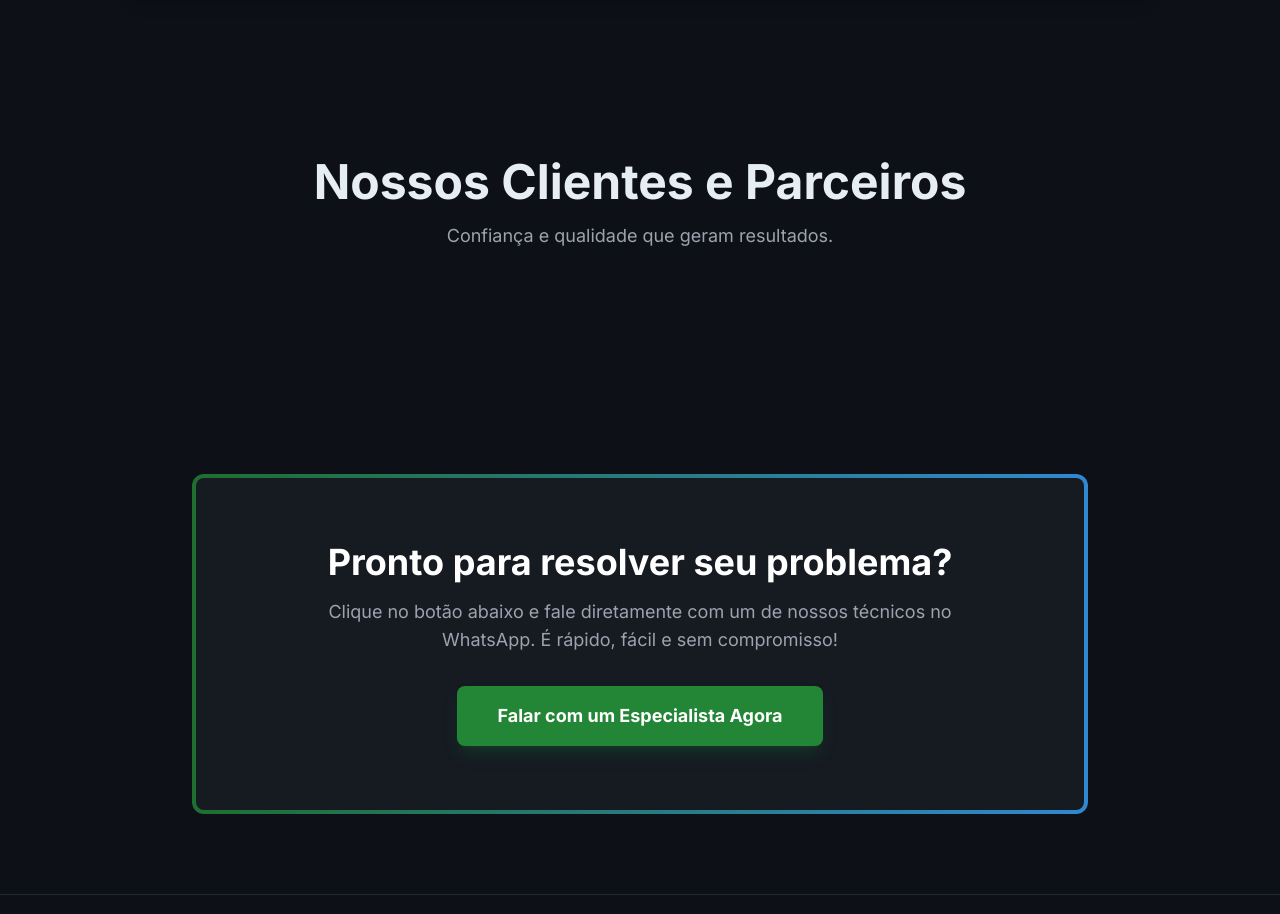
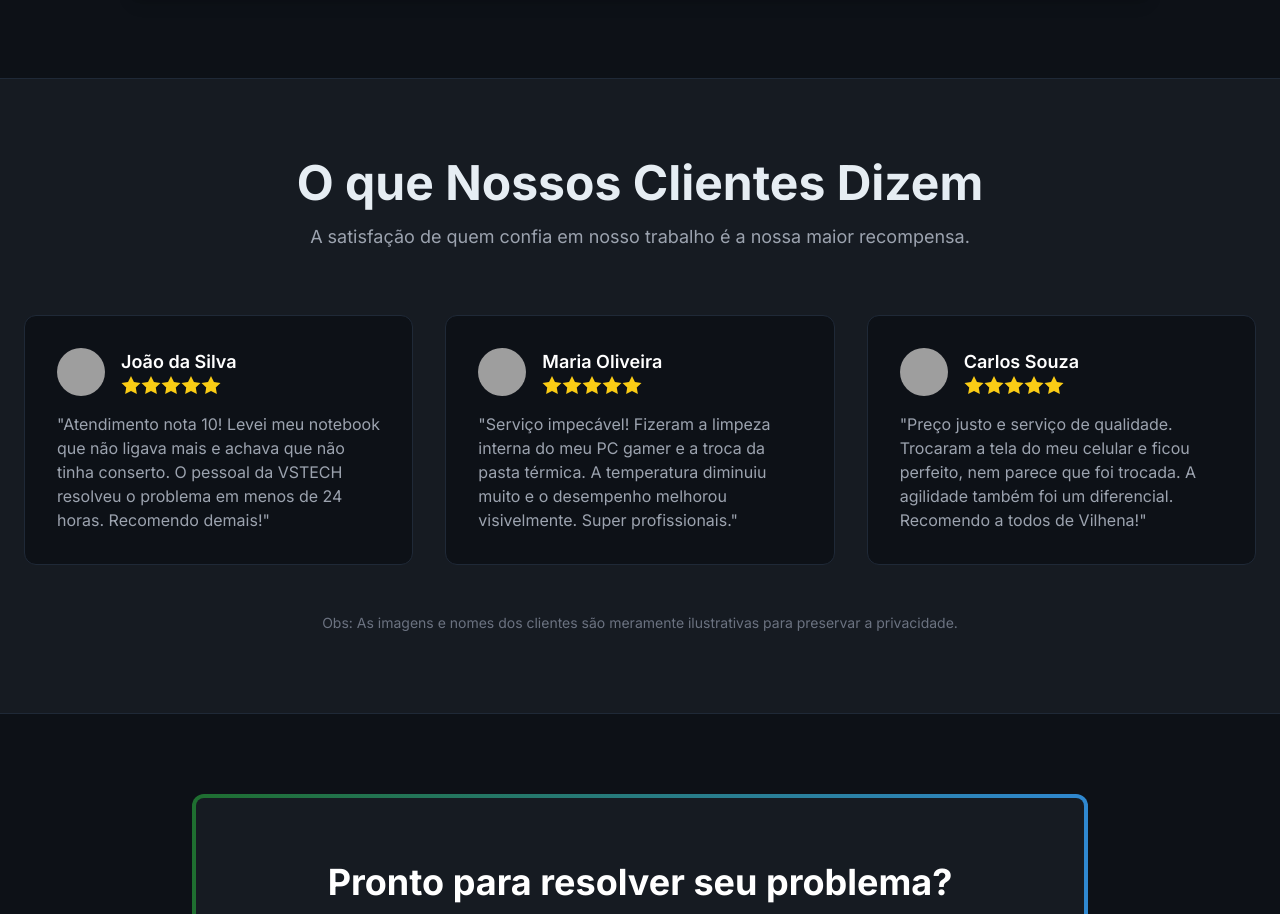
Before and after one commit to wesleyleandro7g/html-pages, a plain HTML site: page vstechinformatica/index.html in a window 1280 px wide. Shown: the part 5176-6090 px from the top of the page. Drawn offline with nearby package versions, Linux system fonts and the light colour scheme; grey boxes are pictures that could not be loaded.

Commit message:
feat: reviews

```diff
--- a/vstechinformatica/index.html
+++ b/vstechinformatica/index.html
@@ -354,35 +354,68 @@
             </div>
         </section>
 
-        <!-- SEÇÃO DEPOIMENTOS/MARCAS -->
-        <section id="marcas" class="py-20">
+        <!-- SEÇÃO DEPOIMENTOS -->
+        <section id="depoimentos" class="py-20 bg-[#161B22] border-y border-gray-800">
             <div class="container mx-auto px-6">
                 <div class="text-center mb-16">
-                    <h2 class="text-4xl md:text-5xl font-bold mb-4 reveal">Nossos Clientes e Parceiros</h2>
-                    <p class="text-lg text-gray-400 max-w-2xl mx-auto reveal" style="transition-delay: 150ms;">Confiança e qualidade que geram resultados.</p>
+                    <h2 class="text-4xl md:text-5xl font-bold mb-4 reveal">O que Nossos Clientes Dizem</h2>
+                    <p class="text-lg text-gray-400 max-w-2xl mx-auto reveal" style="transition-delay: 150ms;">A satisfação de quem confia em nosso trabalho é a nossa maior recompensa.</p>
                 </div>
-            </div>
-
-            <!-- <div class="relative mt-12">
-                <div class="w-full overflow-hidden">
-                    <div class="flex animate-infinite-scroll">
-                        <img src="./assets/img1.jpg" alt="Cliente 1" class="w-56 h-auto mx-4 rounded-lg">
-                        <img src="./assets/img2.jpg" alt="Cliente 2" class="w-56 h-auto mx-4 rounded-lg">
-                        <img src="./assets/img3.jpg" alt="Cliente 3" class="w-56 h-auto mx-4 rounded-lg">
-                        <img src="./assets/img4.jpg" alt="Cliente 4" class="w-56 h-auto mx-4 rounded-lg">
-                        <img src="./assets/img5.jpg" alt="Cliente 5" class="w-56 h-auto mx-4 rounded-lg">
-                        <img src="./assets/img6.jpg" alt="Cliente 6" class="w-56 h-auto mx-4 rounded-lg">
-                        <img src="./assets/img7.jpg" alt="Cliente 7" class="w-56 h-auto mx-4 rounded-lg">
-                        <img src="./assets/img8.jpg" alt="Cliente 8" class="w-56 h-auto mx-4 rounded-lg">
-                        <img src="./assets/img9.jpg" alt="Cliente 9" class="w-56 h-auto mx-4 rounded-lg">
-                        <img src="./assets/img10.jpg" alt="Cliente 10" class="w-56 h-auto mx-4 rounded-lg">
-                        <img src="./assets/img2.jpg" alt="Cliente 2" class="w-56 h-auto mx-4 rounded-lg">
-                        <img src="./assets/img5.jpg" alt="Cliente 5" class="w-56 h-auto mx-4 rounded-lg">
-                        <img src="./assets/img1.jpg" alt="Cliente 1" class="w-56 h-auto mx-4 rounded-lg">
-                        <img src="./assets/img6.jpg" alt="Cliente 6" class="w-56 h-auto mx-4 rounded-lg">
+                <div class="grid grid-cols-1 md:grid-cols-2 lg:grid-cols-3 gap-8">
+                    <!-- Depoimento 1 -->
+                    <div class="bg-[#0D1117] border border-gray-800 rounded-xl p-8 transform hover:-translate-y-2 transition-transform duration-300 reveal">
+                        <div class="flex items-center mb-4">
+                            <img src="https://lh3.googleusercontent.com/a-/ALV-Uj_3yG_2-2X_3-g2-g_3yG_2-2X_3-g2-g=s40-c-rp-mo-br" alt="Foto do Cliente" class="w-12 h-12 rounded-full mr-4 object-cover">
+                            <div>
+                                <h4 class="text-lg font-semibold text-white">João da Silva</h4>
+                                <div class="flex items-center text-yellow-400">
+                                    <svg class="w-5 h-5" fill="currentColor" viewBox="0 0 20 20"><path d="M10 15l-5.878 3.09 1.123-6.545L.489 6.91l6.572-.955L10 0l2.939 5.955 6.572.955-4.756 4.635 1.123 6.545z"/></svg>
+                                    <svg class="w-5 h-5" fill="currentColor" viewBox="0 0 20 20"><path d="M10 15l-5.878 3.09 1.123-6.545L.489 6.91l6.572-.955L10 0l2.939 5.955 6.572.955-4.756 4.635 1.123 6.545z"/></svg>
+                                    <svg class="w-5 h-5" fill="currentColor" viewBox="0 0 20 20"><path d="M10 15l-5.878 3.09 1.123-6.545L.489 6.91l6.572-.955L10 0l2.939 5.955 6.572.955-4.756 4.635 1.123 6.545z"/></svg>
+                                    <svg class="w-5 h-5" fill="currentColor" viewBox="0 0 20 20"><path d="M10 15l-5.878 3.09 1.123-6.545L.489 6.91l6.572-.955L10 0l2.939 5.955 6.572.955-4.756 4.635 1.123 6.545z"/></svg>
+                                    <svg class="w-5 h-5" fill="currentColor" viewBox="0 0 20 20"><path d="M10 15l-5.878 3.09 1.123-6.545L.489 6.91l6.572-.955L10 0l2.939 5.955 6.572.955-4.756 4.635 1.123 6.545z"/></svg>
+                                </div>
+                            </div>
+                        </div>
+                        <p class="text-gray-400">"Atendimento nota 10! Levei meu notebook que não ligava mais e achava que não tinha conserto. O pessoal da VSTECH resolveu o problema em menos de 24 horas. Recomendo demais!"</p>
+                    </div>
+                    <!-- Depoimento 2 -->
+                    <div class="bg-[#0D1117] border border-gray-800 rounded-xl p-8 transform hover:-translate-y-2 transition-transform duration-300 reveal" style="transition-delay: 150ms;">
+                        <div class="flex items-center mb-4">
+                            <img src="https://lh3.googleusercontent.com/a-/ALV-Uj_3yG_2-2X_3-g2-g_3yG_2-2X_3-g2-g=s40-c-rp-mo-br" alt="Foto do Cliente" class="w-12 h-12 rounded-full mr-4 object-cover">
+                            <div>
+                                <h4 class="text-lg font-semibold text-white">Maria Oliveira</h4>
+                                <div class="flex items-center text-yellow-400">
+                                    <svg class="w-5 h-5" fill="currentColor" viewBox="0 0 20 20"><path d="M10 15l-5.878 3.09 1.123-6.545L.489 6.91l6.572-.955L10 0l2.939 5.955 6.572.955-4.756 4.635 1.123 6.545z"/></svg>
+                                    <svg class="w-5 h-5" fill="currentColor" viewBox="0 0 20 20"><path d="M10 15l-5.878 3.09 1.123-6.545L.489 6.91l6.572-.955L10 0l2.939 5.955 6.572.955-4.756 4.635 1.123 6.545z"/></svg>
+                                    <svg class="w-5 h-5" fill="currentColor" viewBox="0 0 20 20"><path d="M10 15l-5.878 3.09 1.123-6.545L.489 6.91l6.572-.955L10 0l2.939 5.955 6.572.955-4.756 4.635 1.123 6.545z"/></svg>
+                                    <svg class="w-5 h-5" fill="currentColor" viewBox="0 0 20 20"><path d="M10 15l-5.878 3.09 1.123-6.545L.489 6.91l6.572-.955L10 0l2.939 5.955 6.572.955-4.756 4.635 1.123 6.545z"/></svg>
+                                    <svg class="w-5 h-5" fill="currentColor" viewBox="0 0 20 20"><path d="M10 15l-5.878 3.09 1.123-6.545L.489 6.91l6.572-.955L10 0l2.939 5.955 6.572.955-4.756 4.635 1.123 6.545z"/></svg>
+                                </div>
+                            </div>
+                        </div>
+                        <p class="text-gray-400">"Serviço impecável! Fizeram a limpeza interna do meu PC gamer e a troca da pasta térmica. A temperatura diminuiu muito e o desempenho melhorou visivelmente. Super profissionais."</p>
+                    </div>
+                    <!-- Depoimento 3 -->
+                    <div class="bg-[#0D1117] border border-gray-800 rounded-xl p-8 transform hover:-translate-y-2 transition-transform duration-300 reveal" style="transition-delay: 300ms;">
+                        <div class="flex items-center mb-4">
+                            <img src="https://lh3.googleusercontent.com/a-/ALV-Uj_3yG_2-2X_3-g2-g_3yG_2-2X_3-g2-g=s40-c-rp-mo-br" alt="Foto do Cliente" class="w-12 h-12 rounded-full mr-4 object-cover">
+                            <div>
+                                <h4 class="text-lg font-semibold text-white">Carlos Souza</h4>
+                                <div class="flex items-center text-yellow-400">
+                                    <svg class="w-5 h-5" fill="currentColor" viewBox="0 0 20 20"><path d="M10 15l-5.878 3.09 1.123-6.545L.489 6.91l6.572-.955L10 0l2.939 5.955 6.572.955-4.756 4.635 1.123 6.545z"/></svg>
+                                    <svg class="w-5 h-5" fill="currentColor" viewBox="0 0 20 20"><path d="M10 15l-5.878 3.09 1.123-6.545L.489 6.91l6.572-.955L10 0l2.939 5.955 6.572.955-4.756 4.635 1.123 6.545z"/></svg>
+                                    <svg class="w-5 h-5" fill="currentColor" viewBox="0 0 20 20"><path d="M10 15l-5.878 3.09 1.123-6.545L.489 6.91l6.572-.955L10 0l2.939 5.955 6.572.955-4.756 4.635 1.123 6.545z"/></svg>
+                                    <svg class="w-5 h-5" fill="currentColor" viewBox="0 0 20 20"><path d="M10 15l-5.878 3.09 1.123-6.545L.489 6.91l6.572-.955L10 0l2.939 5.955 6.572.955-4.756 4.635 1.123 6.545z"/></svg>
+                                    <svg class="w-5 h-5" fill="currentColor" viewBox="0 0 20 20"><path d="M10 15l-5.878 3.09 1.123-6.545L.489 6.91l6.572-.955L10 0l2.939 5.955 6.572.955-4.756 4.635 1.123 6.545z"/></svg>
+                                </div>
+                            </div>
+                        </div>
+                        <p class="text-gray-400">"Preço justo e serviço de qualidade. Trocaram a tela do meu celular e ficou perfeito, nem parece que foi trocada. A agilidade também foi um diferencial. Recomendo a todos de Vilhena!"</p>
                     </div>
                 </div>
-            </div> -->
+                <p class="text-center text-gray-500 text-sm mt-12">Obs: As imagens e nomes dos clientes são meramente ilustrativas para preservar a privacidade.</p>
+            </div>
         </section>
 
         <!-- SEÇÃO CTA FINAL -->
```
